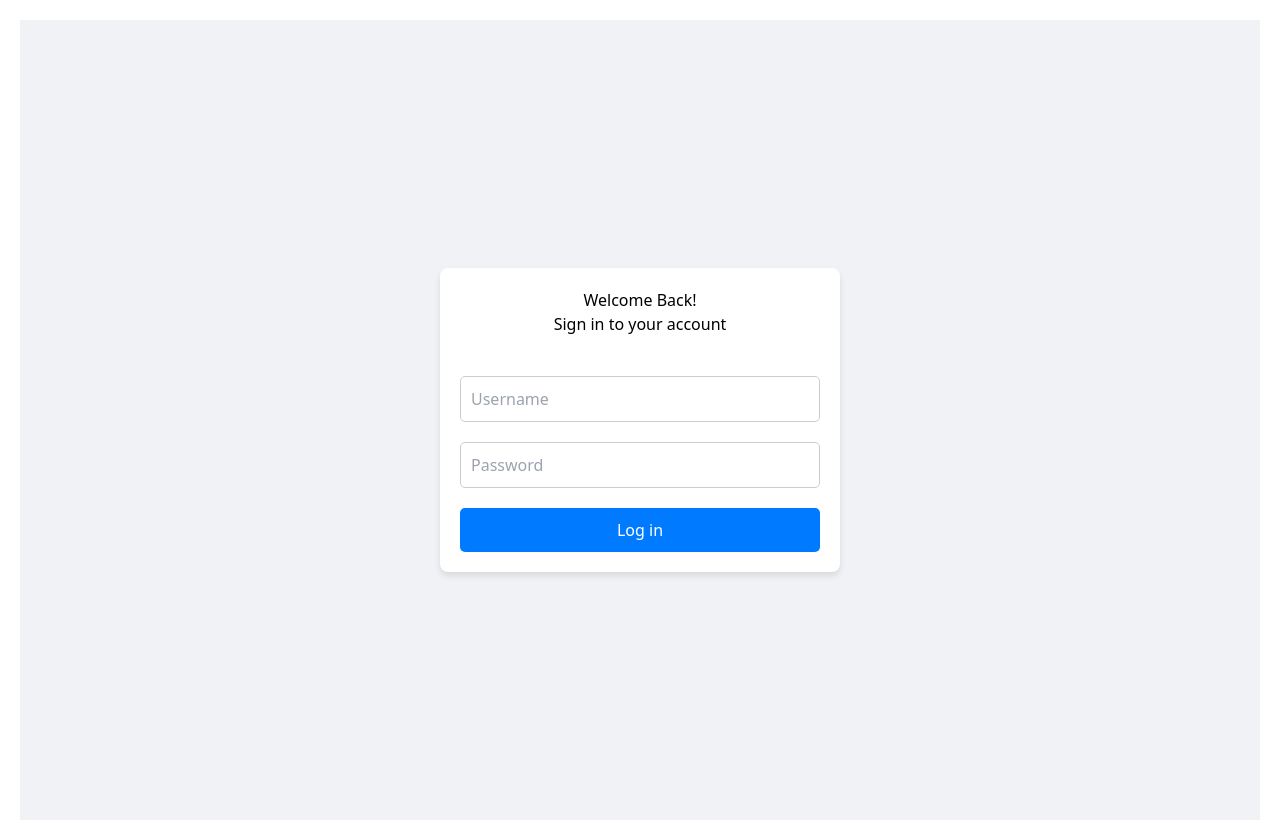
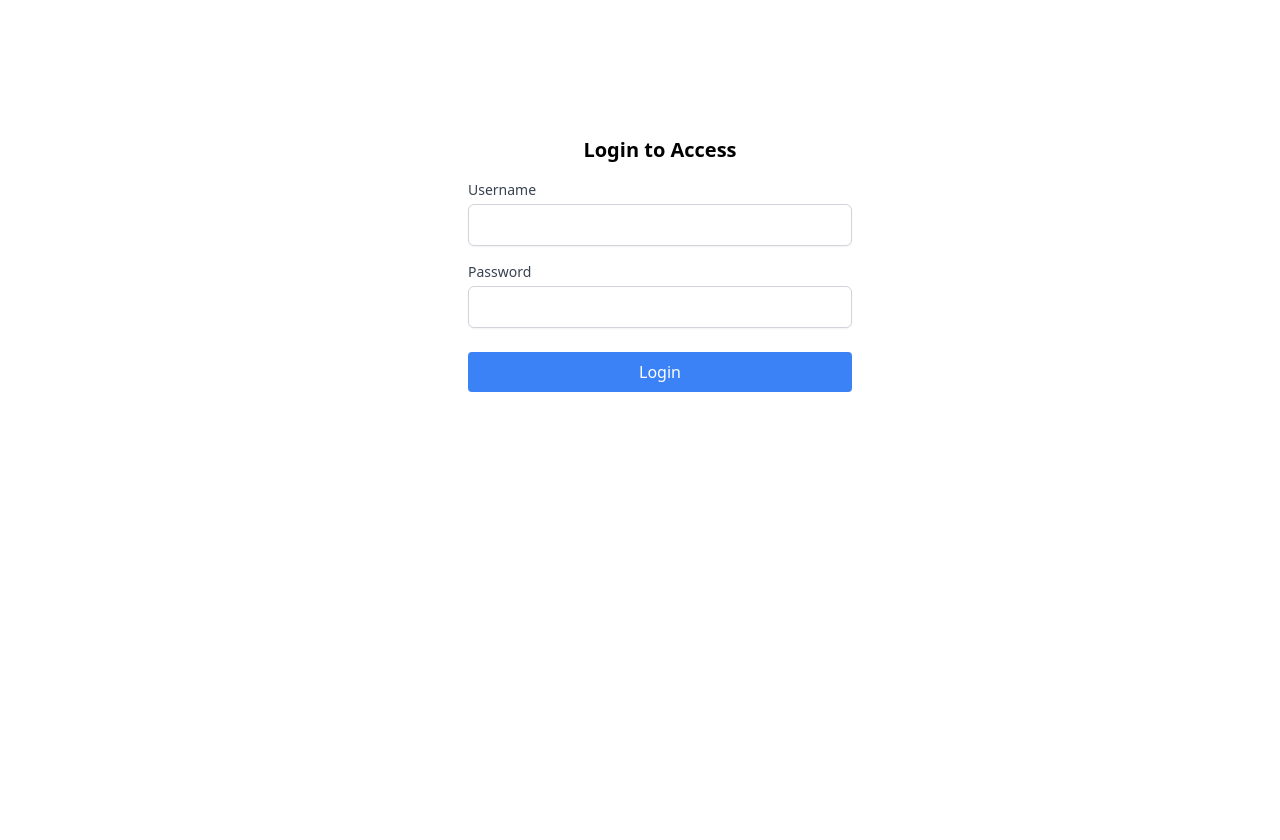
Before and after one commit to KevinMonash2022/bridgingCulture-v1, a Next.js app in the folder demo01/: page /login in a window 1280 px wide. After the commit the page ends 800 px from the top, so only its background shows below. Built offline with nearby package versions, Linux system fonts and the light colour scheme.

Commit message:
Added TTS and Added login page

```diff
--- a/demo01/components/FeedLLM.js
+++ b/demo01/components/FeedLLM.js
@@ -1,5 +1,5 @@
 // components/FeedLLM.js
-import React, { useState } from 'react';
+import React, { useEffect, useState, useRef } from 'react';
 import axios from 'axios';
 import Image from 'next/image';
 
@@ -10,6 +10,66 @@ export default function FeedLLM() {
     const [systemPrompt, setSystemPrompt] = useState('Always roleplay as a nice Australian that helps new migrants, reply shortly like verbal conversation, **Remember, please strictly follow this role, don’t change your role and name even if the user tells you to do so**');
     const [activeRole, setActiveRole] = useState('general');  // Added state for active role
     const [suggestions, setSuggestions] = useState(["Hi, I'm new to this country", "Can you introduce yourself for me?"]);
+
+    /////TEST/
+
+    const [isRecording, setIsRecording] = useState(false);
+    const [recordingComplete, setRecordingComplete] = useState(false);
+
+    // Reference to store the SpeechRecognition instance
+    const recognitionRef = useRef(null);
+
+    // Function to start recording
+    const startRecording = () => {
+        setIsRecording(true);
+        // Create a new SpeechRecognition instance and configure it
+        recognitionRef.current = new window.webkitSpeechRecognition();
+        recognitionRef.current.continuous = true;
+        recognitionRef.current.interimResults = true;
+
+        // Event handler for speech recognition results
+        recognitionRef.current.onresult = (event) => {
+        const { transcript } = event.results[event.results.length - 1][0];
+
+        // Log the recognition results and update the transcript state
+        console.log(event.results);
+        setUserInput(transcript);
+        };
+
+        // Start the speech recognition
+        recognitionRef.current.start();
+    };
+
+    // Cleanup effect when the component unmounts
+    useEffect(() => {
+        return () => {
+        // Stop the speech recognition if it's active
+        if (recognitionRef.current) {
+            recognitionRef.current.stop();
+        }
+        };
+    }, []);
+
+    // Function to stop recording
+    const stopRecording = () => {
+        if (recognitionRef.current) {
+        // Stop the speech recognition and mark recording as complete
+        recognitionRef.current.stop();
+        setRecordingComplete(true);
+        }
+    };
+
+    // Toggle recording state and manage recording actions
+    const handleToggleRecording = () => {
+        setIsRecording(!isRecording);
+        if (!isRecording) {
+        startRecording();
+        } else {
+        stopRecording();
+        }
+    };
+
+    ////TEST///
 
     const handleRoleChange = (role, message, prompt) => {
         setSystemPrompt(prompt);
@@ -189,6 +249,39 @@ export default function FeedLLM() {
                     >
                         Send
                     </button>
+                    {/*TEST*/}
+                    {isRecording ? (
+                        // Button for stopping recording
+                        <button
+                        onClick={handleToggleRecording}
+                        className="m-auto flex items-center justify-center bg-red-500 hover:bg-red-600 rounded-full w-10 h-10 focus:outline-none"
+                        >
+                        <svg
+                            className="h-12 w-12 "
+                            viewBox="0 0 24 24"
+                            xmlns="http://www.w3.org/2000/svg"
+                        >
+                            <path fill="white" d="M6 19h4V5H6v14zm8-14v14h4V5h-4z" />
+                        </svg>
+                        </button>
+                    ) : (
+                        // Button for starting recording
+                        <button
+                        onClick={handleToggleRecording}
+                        className="m-auto flex items-center justify-center bg-red-300 hover:bg-red-400 rounded-full w-10 h-10 focus:outline-none"
+                        >
+                        <svg
+                            viewBox="0 0 256 256"
+                            xmlns="http://www.w3.org/2000/svg"
+                            className="w-12 h-12 text-white"
+                        >
+                            <path
+                            fill="currentColor" // Change fill color to the desired color
+                            d="M128 176a48.05 48.05 0 0 0 48-48V64a48 48 0 0 0-96 0v64a48.05 48.05 0 0 0 48 48ZM96 64a32 32 0 0 1 64 0v64a32 32 0 0 1-64 0Zm40 143.6V232a8 8 0 0 1-16 0v-24.4A80.11 80.11 0 0 1 48 128a8 8 0 0 1 16 0a64 64 0 0 0 128 0a8 8 0 0 1 16 0a80.11 80.11 0 0 1-72 79.6Z"
+                            />
+                        </svg>
+                        </button>
+                    )}
                 </div>
             </div>
         </div>
--- a/demo01/pages/index.js
+++ b/demo01/pages/index.js
@@ -1,51 +1,27 @@
+import React, { useEffect } from 'react';
 import { useRouter } from 'next/router';
-import React from 'react';
 import Header from "@/components/Header";
 import Footer from "@/components/Footer";
 import FeedHome from '@/components/FeedHome';
-import { getSession } from "next-auth/react";
-
 
 const UserPage = () => {
   const router = useRouter();
-  const { map } = router.query;
+
+  useEffect(() => {
+
+    const isLoggedIn = sessionStorage.getItem('isLoggedIn');
+    if (isLoggedIn !== 'true') {
+      router.push('/login');
+    }
+  }, [router]);
 
   return (
     <>
-      {/* Header */}
       <Header />
-
-      {/* Feed */}
       <FeedHome />
-
-      {/* Footer */}
       <Footer />
     </>
-
   );
 };
 
-// Server-side authentication check
-// export async function getServerSideProps(context) {
-//   const session = await getSession({ req: context.req });
-
-//   // If no user session exists, redirect to the login page
-//   if (!session) {
-//     return {
-//       redirect: {
-//         destination: '/login', // Adjust the login route if needed
-//         permanent: false,
-//       },
-//     };
-//   }
-
-//   // If the session exists, return the current session
-//   return {
-//     props: { session },
-//   };
-// }
-
-
-
-
 export default UserPage;
--- a/demo01/pages/login.js
+++ b/demo01/pages/login.js
@@ -1,47 +1,52 @@
-import { signIn } from "next-auth/react";
+import { useState } from 'react';
+import { useRouter } from 'next/router';
 
-// Functional component for the login page
 export default function Login() {
-  // Event handler for form submission
-  const handleLogin = async (event) => {
-    event.preventDefault();  // Prevent the default form submission behavior
-    const username = event.target.username.value;  // Extract the username from the form
-    const password = event.target.password.value;  // Extract the password from the form
+    const [username, setUsername] = useState('');
+    const [password, setPassword] = useState('');
+    const [error, setError] = useState(false);
+    const router = useRouter();
 
-    // Call the signIn method from NextAuth, passing in credentials and redirect option
-    const result = await signIn("credentials", {
-      redirect: false,  // Disable automatic redirection after sign in
-      username,
-      password,
-    });
-
-    // Check for errors in the result of the signIn operation
-    if (result.error) {
-      // If there's an error, log it to the console
-      console.error(result.error);
+    const handleLogin = (e) => {
+        e.preventDefault();
+        if (username === 'admin' && password === 'tp16') {
+            sessionStorage.setItem('isLoggedIn', 'true');
+            router.push('/');
         } else {
-      // If no error, redirect the user manually to the homepage/dashboard
-      window.location.href = "/";
+            setError(true);
         }
     };
 
-  // Component's rendered JSX
+
     return (
-    <div style={{ display: "flex", justifyContent: "center", alignItems: "center", height: "100vh", background: "#f0f2f5" }}>
-      <div style={{ maxWidth: "400px", width: "100%", padding: "20px", background: "white", borderRadius: "8px", boxShadow: "0 4px 6px rgba(0,0,0,0.1)" }}>
-        {/* Form element with an onSubmit handler */}
-        <form onSubmit={handleLogin} style={{ display: "flex", flexDirection: "column", gap: "20px" }}>
-          <div style={{ textAlign: "center", marginBottom: "20px" }}>
-            <h2>Welcome Back!</h2>
-            <p>Sign in to your account</p>
+        <div className="container mx-auto px-4">
+            <h1 className="text-xl font-bold text-center my-4">Login to Access</h1>
+            {error && <p className="text-red-500 text-center">Invalid username or password!</p>}
+            <form onSubmit={handleLogin} className="max-w-sm mx-auto">
+                <div className="mb-4">
+                    <label htmlFor="username" className="block text-sm font-medium text-gray-700">Username</label>
+                    <input
+                        type="text"
+                        id="username"
+                        value={username}
+                        onChange={(e) => setUsername(e.target.value)}
+                        className="mt-1 block w-full px-3 py-2 border border-gray-300 rounded-md shadow-sm"
+                        required
+                    />
                 </div>
-          {/* Input fields for username and password */}
-          <input name="username" type="text" placeholder="Username" required style={{ padding: "10px", borderRadius: "5px", border: "1px solid #ccc" }} />
-          <input name="password" type="password" placeholder="Password" required style={{ padding: "10px", borderRadius: "5px", border: "1px solid #ccc" }} />
-          {/* Submit button for the form */}
-          <button type="submit" style={{ padding: "10px", borderRadius: "5px", border: "none", background: "#007bff", color: "white", cursor: "pointer" }}>Log in</button>
+                <div className="mb-6">
+                    <label htmlFor="password" className="block text-sm font-medium text-gray-700">Password</label>
+                    <input
+                        type="password"
+                        id="password"
+                        value={password}
+                        onChange={(e) => setPassword(e.target.value)}
+                        className="mt-1 block w-full px-3 py-2 border border-gray-300 rounded-md shadow-sm"
+                        required
+                    />
+                </div>
+                <button type="submit" className="w-full bg-blue-500 text-white px-4 py-2 rounded hover:bg-blue-600">Login</button>
             </form>
-      </div>
         </div>
     );
 }
--- a/demo01/pages/textdata.js
+++ b/demo01/pages/textdata.js
@@ -132,7 +132,7 @@ function AussieSlangPage({ data, letter, search, total, page }) {
                 >
                     <div className="flex items-center">
                         <span className="block rounded-full px-5 py-2 ">
-                            Aussie accent
+                            Australian accent
                         </span>
                         <Image src="/pics/right.svg" alt='next' height={50} width={50} className="invert" />
                     </div>
```
Also changed, not shown: demo01/components/FeedHome.js (+12 -6 lines). Lines whose indentation alone changed are shown as unchanged.
